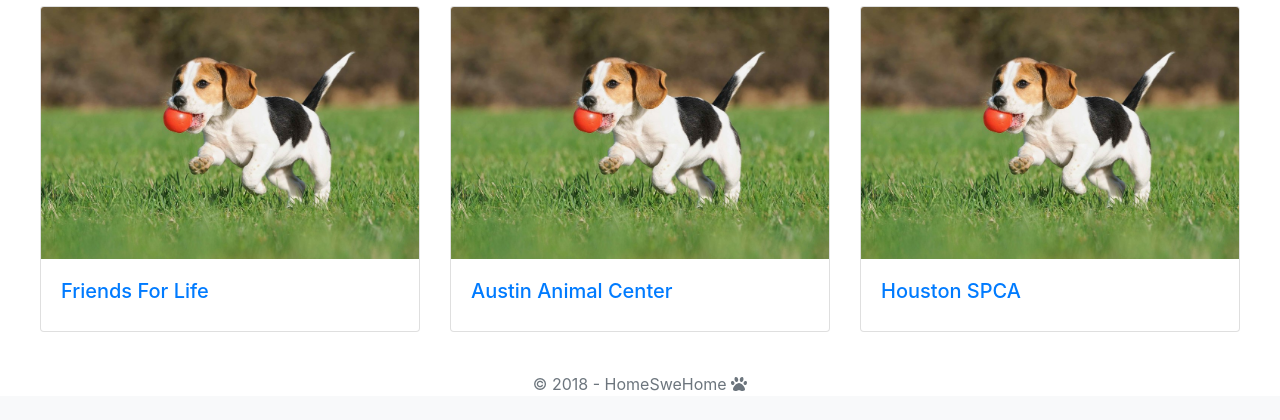
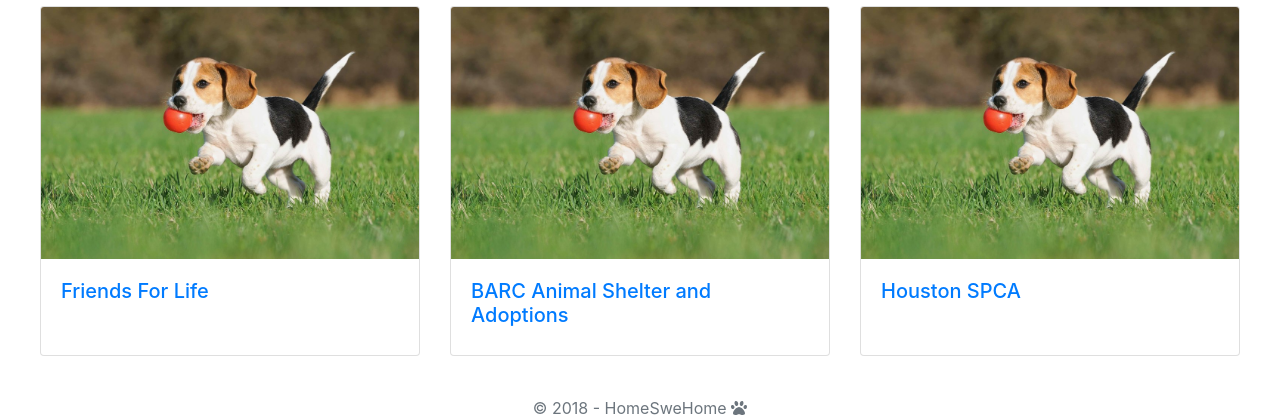
Before and after one commit to TimCoding/HomeSweHome, a Python web app: template server/templates/park_details.html in a window 1280 px wide. Shown: the part 898-1318 px from the top of the page. Before the commit the page ends 1289 px from the top, so only its background shows below. Run offline with Jinja, Linux system fonts and the light colour scheme; the template is opened without the code that fills it, so the values that code supplies are empty; some libraries are stand-ins or nearby versions.

Commit message:
updated shelter name on park details

```diff
--- a/server/templates/park_details.html
+++ b/server/templates/park_details.html
@@ -93,7 +93,7 @@
     <div class="card">
       <img class="card-img-top" src="/dog2.jpg" alt="Card image cap">
       <div class="card-body">
-        <a href="/shelters/1" class="card-link"><h5>Austin Animal Center</h5></a>
+        <a href="/shelters/1" class="card-link"><h5>BARC Animal Shelter and Adoptions</h5></a>
       </div>
     </div>
 
```
